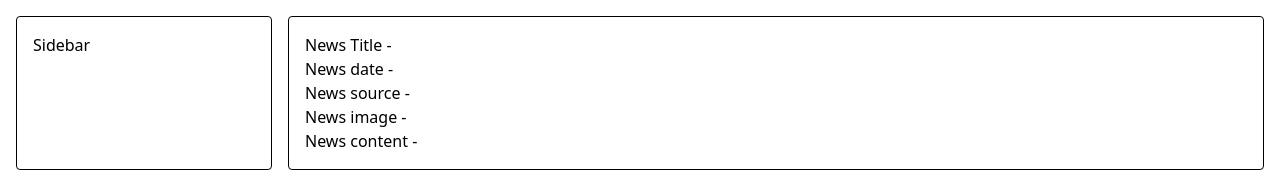
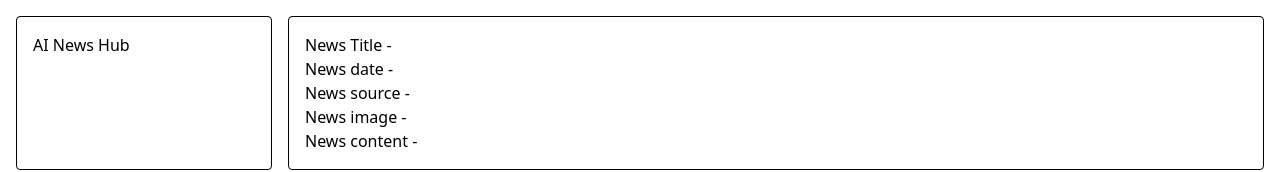
Before and after one commit to joseivansandoya/ai-news-hub, a Next.js app in the folder frontend/: page /news/1 in a window 1280 px wide. Shown: the top 172 px of the page. Built offline with nearby package versions, Linux system fonts and the light colour scheme; no server answers.

Commit message:
feat: Replace sidebar text with a Next.js Link component navigating to the homepage.

```diff
--- a/frontend/app/news/[id]/page.tsx
+++ b/frontend/app/news/[id]/page.tsx
@@ -1,5 +1,6 @@
 'use client';
 
+import Link from "next/link";
 import { use } from "react";
 import useUserId from "../../hooks/useUserId";
 import useStory from "../../hooks/useStory";
@@ -12,7 +13,7 @@ export default function NewsItem(props: PageProps<'/news/[id]'>) {
   return (
     <div className="p-4 flex gap-4">
       <div className="border p-4 rounded w-64">
-        <p>Sidebar</p>
+        <Link href="/">AI News Hub</Link>
       </div>
       <div className="flex-1 border p-4 rounded">
         <h1>News Title - {story?.title}</h1>
```
